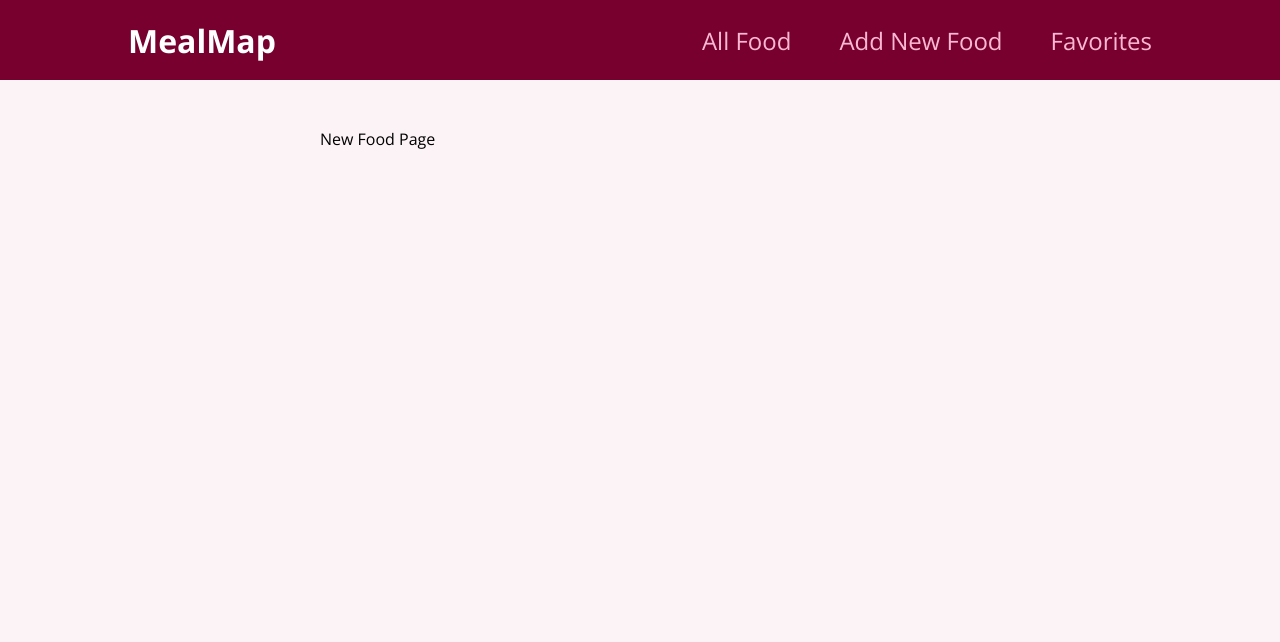
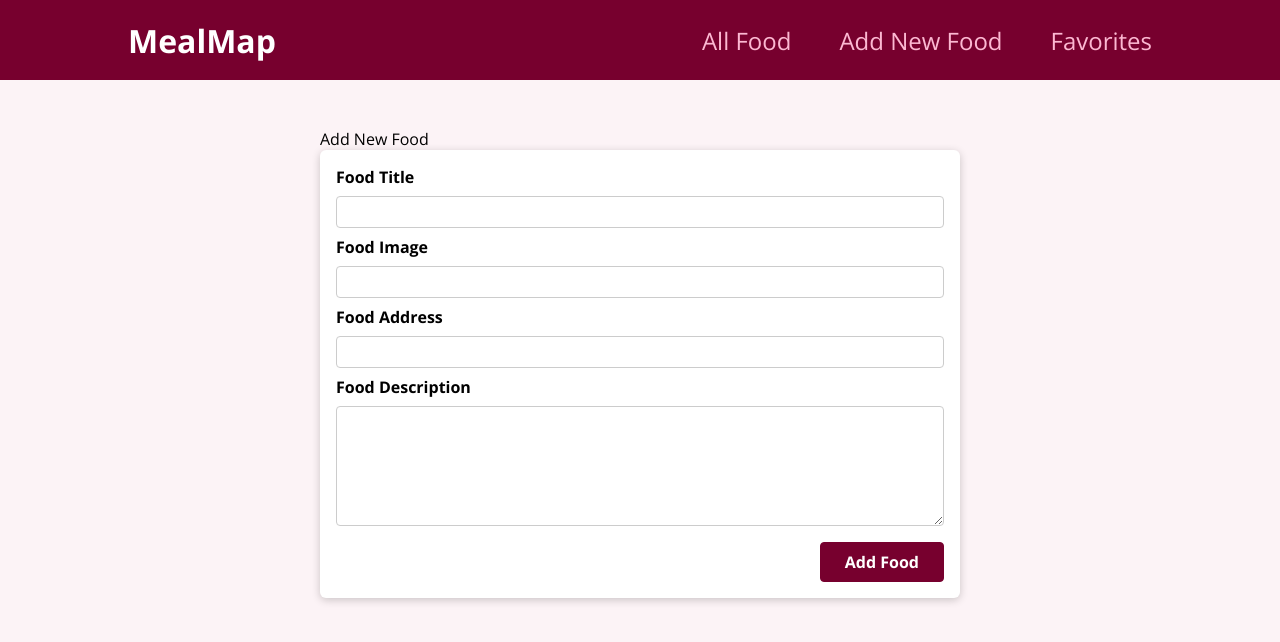
Before and after one commit to johnpedraza/mealmap, a JavaScript app: page /new-food in a window 1280 px wide. Shown: the top 642 px of the page. Built offline with nearby package versions, Linux system fonts and the light colour scheme; the HTML template or start-up script is replaced by a standard one.

Commit message:
add forms

```diff
--- /dev/null
+++ b/src/components/food/NewFoodForm.js
@@ -0,0 +1,32 @@
+import Card from "../ui/Card"
+import classes from "./NewFoodForm.module.css"
+
+function NewFoodForm () {
+    return (
+        <Card>
+            <form className={classes.form}>
+                <div className={classes.control}>
+                    <label htmlFor="title">Food Title</label>
+                    <input type="text" required id="title" />
+                </div>
+                <div className={classes.control}>
+                    <label htmlFor="image">Food Image</label>
+                    <input type="url" required id="image" />
+                </div>
+                <div className={classes.control}>
+                    <label htmlFor="address">Food Address</label>
+                    <input type="text" required id="address" />
+                </div>
+                <div className={classes.control}>
+                    <label htmlFor="description">Food Description</label>
+                    <textarea id="description" required rows="5"></textarea>
+                </div>
+                <div className={classes.actions}>
+                    <button>Add Food</button>
+                </div>
+            </form>
+        </Card>
+    )
+}
+
+export default NewFoodForm
--- /dev/null
+++ b/src/components/food/NewFoodForm.module.css
@@ -0,0 +1,45 @@
+.form {
+    padding: 1rem;
+  }
+
+  .control {
+    margin-bottom: 0.5rem;
+  }
+
+  .control label {
+    display: block;
+    font-weight: bold;
+    margin-bottom: 0.5rem;
+  }
+
+  .control input,
+  .control textarea {
+    display: block;
+    font: inherit;
+    border-radius: 4px;
+    border: 1px solid #ccc;
+    padding: 0.25rem;
+    width: 100%;
+  }
+
+  .actions {
+    margin-top: 1rem;
+    text-align: right;
+  }
+
+  .actions button {
+    font: inherit;
+    cursor: pointer;
+    background-color: #77002e;
+    color: white;
+    padding: 0.5rem 1.5rem;
+    border: 1px solid #77002e;
+    border-radius: 4px;
+    font-weight: bold;
+  }
+
+  .actions button:hover,
+  .actions button:active {
+    background-color: #a50e48;
+    border-color: #a50e48;
+  }
--- a/src/pages/NewFood.js
+++ b/src/pages/NewFood.js
@@ -1,5 +1,12 @@
+import NewFoodForm from "../components/food/NewFoodForm"
+
 function NewFoodPage () {
-    return <div>New Food Page</div>
+    return (
+        <section>
+            <div>Add New Food</div>
+            <NewFoodForm />
+        </section>
+    )
 }
 
 export default NewFoodPage
```
